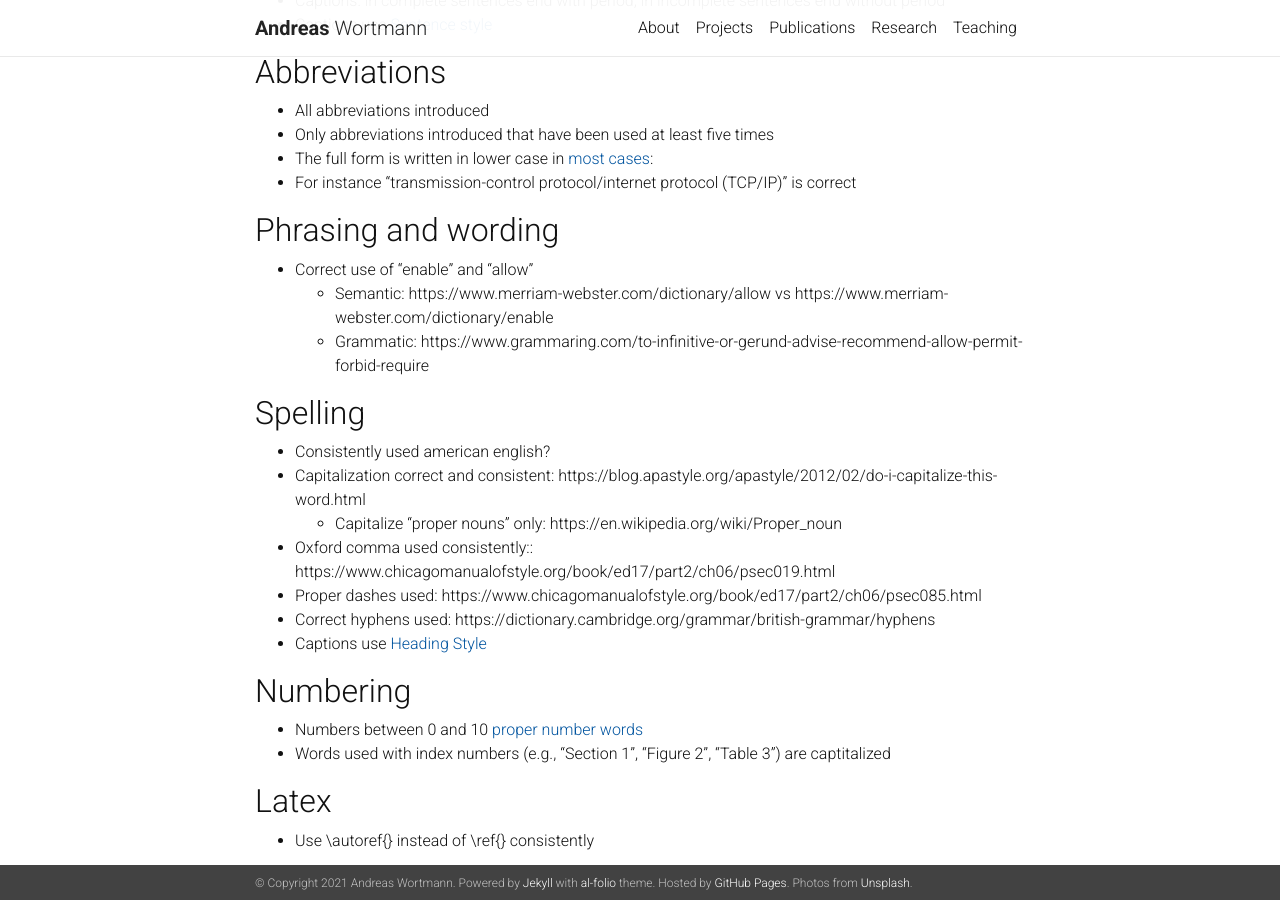
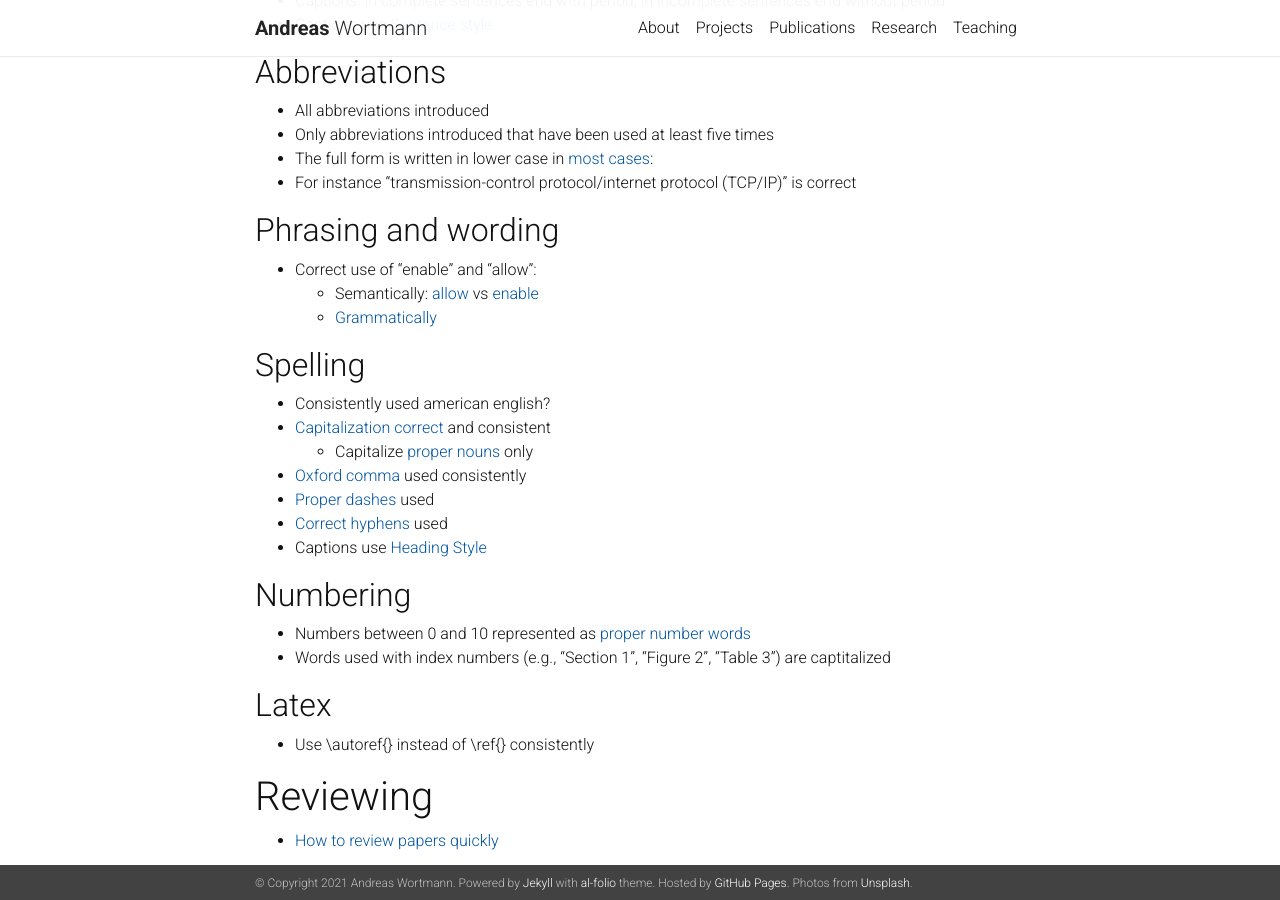
Before and after one commit to awortmann/awortmann.github.io, a Jekyll site: the page built from _pages/writing.md, in a window 1280 px wide and 900 px high, scrolled down 632 px. Built offline with Jekyll 4.4.1, drawn with Linux system fonts in a browser that asks for light colours; nearby versions of some CDN libraries; a style sheet for code colours, icons or effects is not loaded.

Commit message:
Minor update

```diff
--- a/_pages/writing.md
+++ b/_pages/writing.md
@@ -34,21 +34,21 @@
 - For instance "transmission-control protocol/internet protocol (TCP/IP)" is correct
 
 ## Phrasing and wording
-- Correct use of "enable" and "allow"
-  - Semantic: https://www.merriam-webster.com/dictionary/allow vs https://www.merriam-webster.com/dictionary/enable
-  - Grammatic: https://www.grammaring.com/to-infinitive-or-gerund-advise-recommend-allow-permit-forbid-require
+- Correct use of "enable" and "allow":
+  - Semantically: [allow](https://www.merriam-webster.com/dictionary/allow) vs [enable](https://www.merriam-webster.com/dictionary/enable)
+  - [Grammatically](https://www.grammaring.com/to-infinitive-or-gerund-advise-recommend-allow-permit-forbid-require)
 
 ## Spelling
 - Consistently used american english?
-- Capitalization correct and consistent: https://blog.apastyle.org/apastyle/2012/02/do-i-capitalize-this-word.html
-  - Capitalize "proper nouns" only: https://en.wikipedia.org/wiki/Proper_noun
-- Oxford comma used consistently:: https://www.chicagomanualofstyle.org/book/ed17/part2/ch06/psec019.html
-- Proper dashes used: https://www.chicagomanualofstyle.org/book/ed17/part2/ch06/psec085.html
-- Correct hyphens used: https://dictionary.cambridge.org/grammar/british-grammar/hyphens
-- Captions use [Heading Style](https://www.chicagomanualofstyle.org/book/ed17/part1/ch02/psec058.html )
+- [Capitalization correct](https://blog.apastyle.org/apastyle/2012/02/do-i-capitalize-this-word.html) and consistent
+  - Capitalize [proper nouns](https://en.wikipedia.org/wiki/Proper_noun) only
+- [Oxford comma](https://www.chicagomanualofstyle.org/book/ed17/part2/ch06/psec019.html) used consistently
+- [Proper dashes](https://www.chicagomanualofstyle.org/book/ed17/part2/ch06/psec085.html) used
+- [Correct hyphens](https://dictionary.cambridge.org/grammar/british-grammar/hyphens) used
+- Captions use [Heading Style](https://www.chicagomanualofstyle.org/book/ed17/part1/ch02/psec058.html)
 
 ## Numbering
-- Numbers between 0 and 10 [proper number words](https://www.chicagomanualofstyle.org/book/ed17/part2/ch09/psec003.html)
+- Numbers between 0 and 10 represented as [proper number words](https://www.chicagomanualofstyle.org/book/ed17/part2/ch09/psec003.html)
 - Words used with index numbers (e.g., "Section 1", "Figure 2", "Table 3") are captitalized
 
 ## Latex
```
